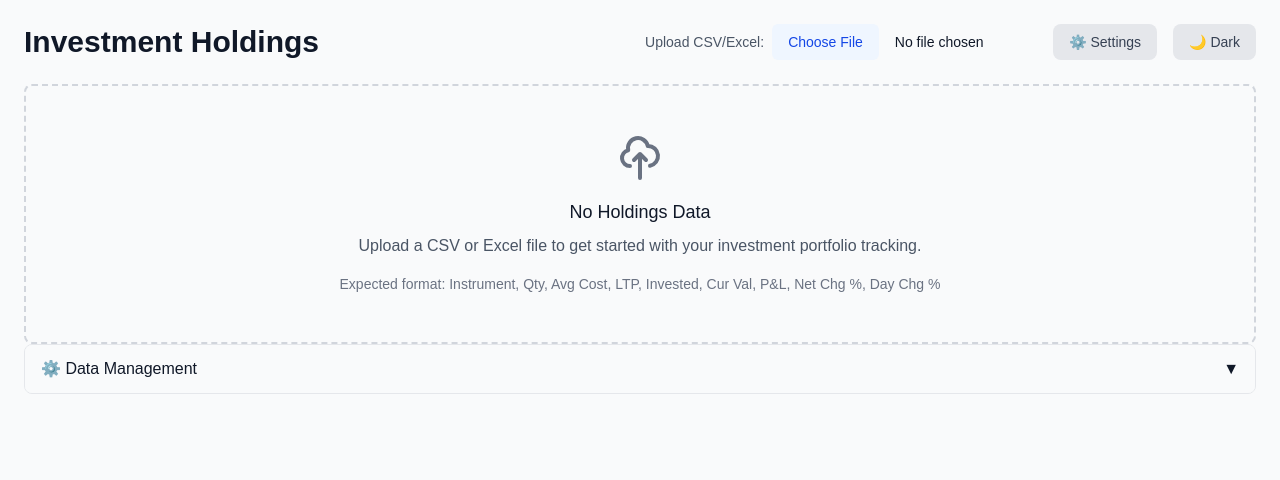
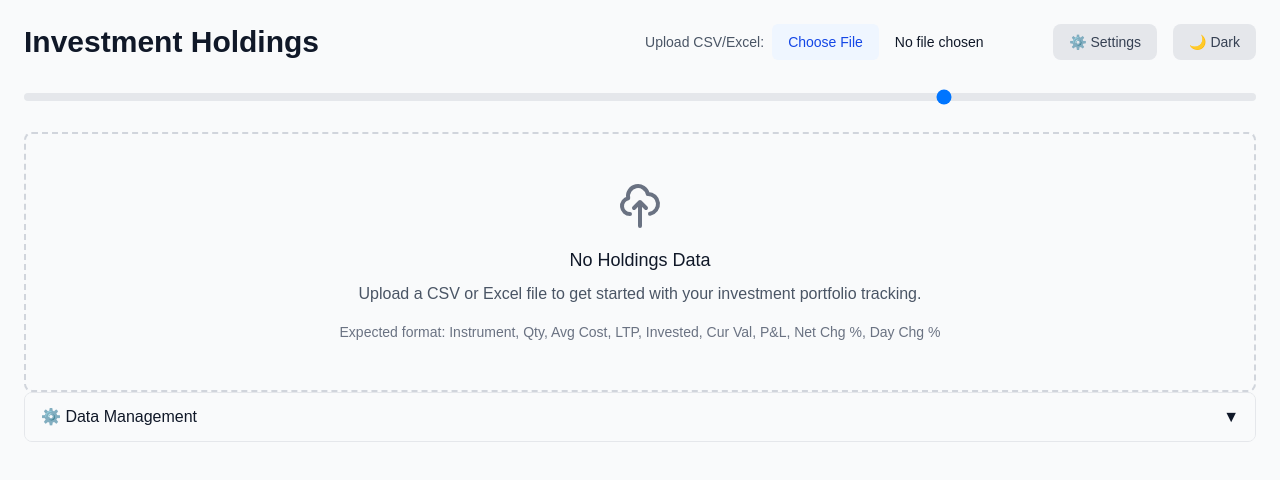
Before and after one commit to visnkmr/equitywallet, a Next.js app: page / in a window 1280 px wide. Shown: the top 480 px of the page. Built offline with nearby package versions, Linux system fonts and the light colour scheme.

Commit message:
fixed default target avg cost and added change table width

```diff
--- a/src/components/HoldingsTable.tsx
+++ b/src/components/HoldingsTable.tsx
@@ -336,6 +336,7 @@ export default function HoldingsTable({ holdings: initialHoldings, totals: initi
   const [showExportModal, setShowExportModal] = useState(false);
   const [showImportModal, setShowImportModal] = useState(false);
   const [copySuccess, setCopySuccess] = useState(false);
+  const [tableWidth, setTableWidth] = useState(80); // in rem, 7xl is about 80rem
 
   const exportData = () => {
     const data: StoredData = {
@@ -455,6 +456,8 @@ export default function HoldingsTable({ holdings: initialHoldings, totals: initi
 
         const avgCost = parseFloat(String(row[2] ?? 0)) || 0;
         const ltp = parseFloat(String(row[3] ?? 0)) || 0;
+        const netChg = parseFloat(String(row[7] ?? 0)) || 0;
+        const netChange = netChg / 100;
         newHoldings.push({
           instrument,
           quantity: parseFloat(String(row[1] ?? 0)) || 0,
@@ -463,12 +466,12 @@ export default function HoldingsTable({ holdings: initialHoldings, totals: initi
           invested: parseFloat(String(row[4] ?? 0)) || 0,
           curVal: parseFloat(String(row[5] ?? 0)) || 0,
           pl: parseFloat(String(row[6] ?? 0)) || 0,
-          netChg: parseFloat(String(row[7] ?? 0)) || 0,
+          netChg,
           dayChg: parseFloat(String(row[8] ?? 0)) || 0,
           tags: existingHolding?.tags || [],
           hidden: existingHolding?.hidden || false,
           customValue: ltp,
-          targetAvgCost: avgCost
+           targetAvgCost: avgCost * (1 + netChange / 2)
         });
       }
 
@@ -510,7 +513,7 @@ export default function HoldingsTable({ holdings: initialHoldings, totals: initi
     : 'text-gray-500';
 
   return (
-    <div className={`min-h-screen ${themeClasses} p-6 max-w-7xl mx-auto`}>
+    <div className={`min-h-screen ${themeClasses} p-6`} style={{ maxWidth: `${tableWidth}rem`, margin: '0 auto' }}>
       <div className="flex flex-col sm:flex-row justify-between items-start sm:items-center gap-4 mb-6">
         <div>
           <h1 className="text-3xl font-bold">Investment Holdings</h1>
@@ -561,6 +564,18 @@ export default function HoldingsTable({ holdings: initialHoldings, totals: initi
         </div>
         </div>
 
+        {/* Width Adjustment Progress Bar */}
+        <div className="mb-6">
+          <input
+            type="range"
+            min="20"
+            max="100"
+            value={tableWidth}
+            onChange={(e) => setTableWidth(Number(e.target.value))}
+            className={`w-full h-2 bg-gray-200 rounded-lg appearance-none cursor-pointer dark:bg-gray-700`}
+          />
+        </div>
+
         {/* Show message when no data is loaded */}
       {holdings.length === 0 && (
         <div className={`text-center py-12 px-6 rounded-lg border-2 border-dashed ${
@@ -978,7 +993,7 @@ export default function HoldingsTable({ holdings: initialHoldings, totals: initi
                           : 'bg-gray-100 text-gray-900 hover:bg-gray-200'
                       } ${holding.hidden ? 'opacity-50' : ''}`}
                     >
-                      <span className="font-medium">{holding.instrument}</span>
+                       <span className="font-medium">{holding.quantity} {holding.instrument}</span>
                       <span className={`font-semibold ${
                         (quickViewMode === 'netChg' ? holding.netChg : holding.dayChg) >= 0
                           ? 'text-green-600'
@@ -1178,7 +1193,7 @@ export default function HoldingsTable({ holdings: initialHoldings, totals: initi
                </div>
                 <div className="mb-3">
                   <span className={`text-xs ${secondaryTextClasses}`}>Shares to Buy</span>
-                 <p className={`text-sm font-medium ${calculateSharesToBuy(holding) > 0 ? 'text-green-600' : 'text-red-600'}`}>
+                  <p className={`text-sm font-medium ${calculateSharesToBuy(holding) > 0 ? 'text-green-600' : 'text-red-600'}`} title={`Margin needed: ₹${(holding.ltp * calculateSharesToBuy(holding)).toFixed(2)}`}>
                     {calculateSharesToBuy(holding)}
                   </p>
                 </div>
@@ -1406,7 +1421,7 @@ export default function HoldingsTable({ holdings: initialHoldings, totals: initi
                        }`}
                      />
                    </td>
-                   <td className={`px-4 py-4 whitespace-nowrap text-sm font-medium ${calculateSharesToBuy(holding) > 0 ? 'text-green-600' : 'text-red-600'}`}>
+                    <td className={`px-4 py-4 whitespace-nowrap text-sm font-medium ${calculateSharesToBuy(holding) > 0 ? 'text-green-600' : 'text-red-600'}`} title={`Margin needed: ₹${(holding.ltp * calculateSharesToBuy(holding)).toFixed(2)}`}>
                       {calculateSharesToBuy(holding)}
                     </td>
                    <td className={`px-4 py-4 text-sm ${secondaryTextClasses} max-w-xs`}>
```
Lines whose indentation alone changed are shown as unchanged.
